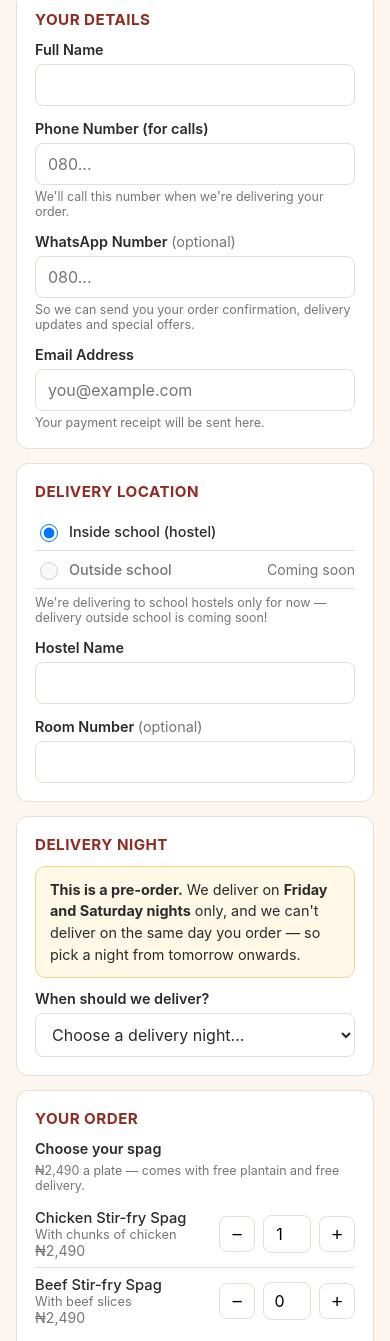
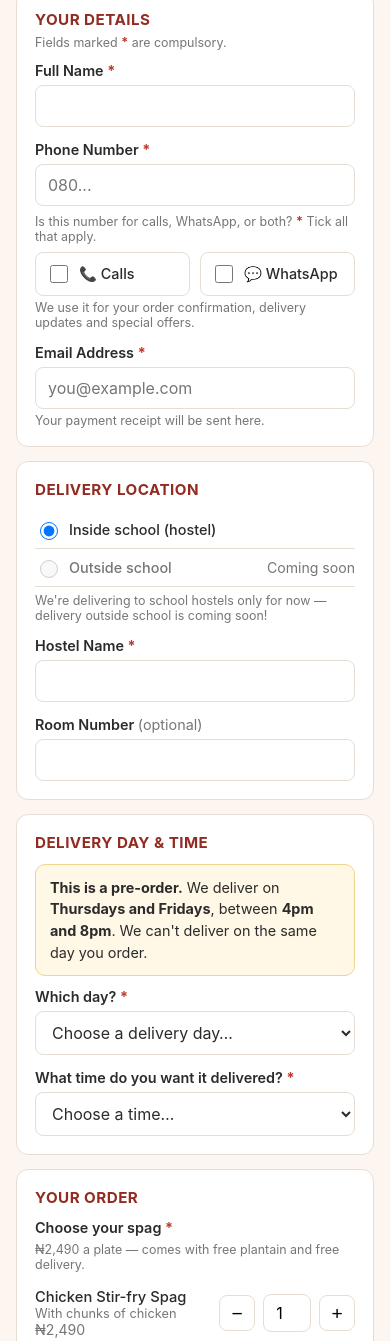
Before and after one commit to abdulwarithsalman15-boop/Pasta-Village-Order, a plain HTML site: page index.html in a window 390 px wide. Shown: the part 256-1597 px from the top of the page. Drawn offline with Linux system fonts and the light colour scheme.

Commit message:
Thursday/Friday delivery with time slots, one phone number with Calls/WhatsApp ticks, remove QR code, new address
Co-Authored-By: Claude Opus 5.5 <noreply@anthropic.com>
Claude-Session: https://claude.ai/code/session_019eDQcWgZXbCg1HAGwNecBV

```diff
--- a/index.html
+++ b/index.html
@@ -221,17 +221,13 @@
   .contact-btn small { display: block; font-weight: 400; font-size: 0.8rem; margin-top: 2px; opacity: 0.85; }
   .contact-btn.official { background: #25d366; color: #0b3d1f; }
   .contact-btn.ceo { background: #fff; color: var(--brand-dark); border: 1px solid var(--brand); }
-  .qr-box {
-    display: flex;
-    align-items: center;
-    gap: 14px;
-    margin-top: 6px;
-    font-size: 0.85rem;
-    color: var(--muted);
+  .req { color: var(--brand); font-weight: 700; }
+  .choice-row { display: flex; gap: 10px; margin-top: 8px; }
+  .choice-row label {
+    flex: 1; display: flex; align-items: center; gap: 8px; margin: 0;
+    padding: 9px 10px; border: 1px solid var(--border); border-radius: 8px;
+    font-weight: 500; font-size: 0.9rem; background: #fff;
   }
-  .qr-box img { width: 120px; height: 120px; flex-shrink: 0; }
-  /* A phone can't scan its own screen, so only show the QR code on bigger screens */
-  @media (max-width: 600px) { .qr-box { display: none; } }
   .spinner {
     width: 36px; height: 36px; margin: 6px auto 12px;
     border: 4px solid var(--border); border-top-color: var(--brand);
@@ -246,7 +242,7 @@
   <header>
     <h1>Pasta Village</h1>
     <p>Everyone is a king — you should eat like one.</p>
-    <p class="preorder-badge">🗓️ Pre-order · We deliver on Friday &amp; Saturday nights</p>
+    <p class="preorder-badge">🗓️ Pre-order · We deliver Thursdays &amp; Fridays, 4pm – 8pm</p>
   </header>
 
   <form id="orderForm" novalidate>
@@ -263,22 +259,23 @@
 
     <div class="card">
       <h2>Your Details</h2>
+      <div class="hint" style="margin:-6px 0 12px;">Fields marked <span class="req">*</span> are compulsory.</div>
       <div class="field">
-        <label for="name">Full Name</label>
+        <label for="name">Full Name <span class="req">*</span></label>
         <input type="text" id="name" autocomplete="name" required>
       </div>
       <div class="field">
-        <label for="phone">Phone Number (for calls)</label>
+        <label for="phone">Phone Number <span class="req">*</span></label>
         <input type="tel" id="phone" placeholder="080..." autocomplete="tel" required>
-        <div class="hint">We'll call this number when we're delivering your order.</div>
+        <div class="hint" style="margin-top:8px;">Is this number for calls, WhatsApp, or both? <span class="req">*</span> Tick all that apply.</div>
+        <div class="choice-row">
+          <label for="phoneCalls"><input type="checkbox" id="phoneCalls"> 📞 Calls</label>
+          <label for="phoneWa"><input type="checkbox" id="phoneWa"> 💬 WhatsApp</label>
+        </div>
+        <div class="hint">We use it for your order confirmation, delivery updates and special offers.</div>
       </div>
       <div class="field">
-        <label for="whatsapp">WhatsApp Number <span style="font-weight:400;color:var(--muted);">(optional)</span></label>
-        <input type="tel" id="whatsapp" placeholder="080...">
-        <div class="hint">So we can send you your order confirmation, delivery updates and special offers.</div>
-      </div>
-      <div class="field">
-        <label for="email">Email Address</label>
+        <label for="email">Email Address <span class="req">*</span></label>
         <input type="email" id="email" placeholder="you@example.com" autocomplete="email" required>
         <div class="hint">Your payment receipt will be sent here.</div>
       </div>
@@ -300,7 +297,7 @@
 
       <div id="hostelFields" style="margin-top:14px;">
         <div class="field">
-          <label for="hostel">Hostel Name</label>
+          <label for="hostel">Hostel Name <span class="req">*</span></label>
           <input type="text" id="hostel">
         </div>
         <div class="field">
@@ -320,15 +317,25 @@
     </div>
 
     <div class="card">
-      <h2>Delivery Night</h2>
+      <h2>Delivery Day &amp; Time</h2>
       <div class="notice" style="margin-bottom:12px;">
-        <strong>This is a pre-order.</strong> We deliver on <strong>Friday and Saturday nights</strong> only,
-        and we can't deliver on the same day you order — so pick a night from tomorrow onwards.
+        <strong>This is a pre-order.</strong> We deliver on <strong>Thursdays and Fridays</strong>, between
+        <strong>4pm and 8pm</strong>. We can't deliver on the same day you order.
       </div>
       <div class="field">
-        <label for="deliveryDate">When should we deliver?</label>
+        <label for="deliveryDate">Which day? <span class="req">*</span></label>
         <select id="deliveryDate" required>
-          <option value="">Choose a delivery night…</option>
+          <option value="">Choose a delivery day…</option>
+        </select>
+      </div>
+      <div class="field">
+        <label for="deliveryTime">What time do you want it delivered? <span class="req">*</span></label>
+        <select id="deliveryTime" required>
+          <option value="">Choose a time…</option>
+          <option value="16-17">4pm – 5pm</option>
+          <option value="17-18">5pm – 6pm</option>
+          <option value="18-19">6pm – 7pm</option>
+          <option value="19-20">7pm – 8pm</option>
         </select>
       </div>
     </div>
@@ -336,7 +343,7 @@
     <div class="card">
       <h2>Your Order</h2>
       <div class="field">
-        <label>Choose your spag</label>
+        <label>Choose your spag <span class="req">*</span></label>
         <div class="hint" style="margin-bottom:8px;">₦2,490 a plate — comes with free plantain and free delivery.</div>
         <!-- If you change a dish name or price here, change it in apps-script.gs too (DISHES). -->
         <div class="dish-row">
@@ -419,7 +426,7 @@
       <strong>Delivery:</strong> <span id="tDelivery"></span><br>
       <strong>Amount paid:</strong> <span id="tTotal"></span>
     </div>
-    <p class="muted">We'll prepare your food for your delivery night and call you when we're on the way.
+    <p class="muted">We'll prepare your food and deliver it on your chosen day and time.
       A receipt has been sent to your email.</p>
     <a class="wa-link hidden" id="waThanks" target="_blank" rel="noopener">Message us on WhatsApp →</a>
     <a class="btn secondary" href="./" id="newOrderBtn">Place another order</a>
@@ -453,11 +460,7 @@
       📝 Complaints or suggestions? Message the CEO
       <small>We read every message and want to hear from you</small>
     </a>
-    <div class="qr-box">
-      <img src="whatsapp-qr.png" width="160" height="160" alt="QR code to chat with Pasta Village on WhatsApp">
-      <div>Scan with your phone camera to chat with Pasta Village on WhatsApp</div>
-    </div>
-    <p class="muted" style="margin:12px 0 0;text-align:center;">✉️ thepastavillage@gmail.com · 📍 Aluta market, FUTA</p>
+    <p class="muted" style="margin:12px 0 0;text-align:center;">✉️ thepastavillage@gmail.com · 📍 Directly beside Food Boat, Aluta Market, FUTA</p>
   </div>
 
 </div>
@@ -586,11 +589,13 @@
   // ---- Remember the customer's details on this phone for next time ----
   // Stored only in this browser on the customer's own device; never sent anywhere else.
   const SAVED_KEY = 'pastaVillageDetails';
-  const SAVED_FIELDS = ['name', 'phone', 'whatsapp', 'email', 'hostel', 'room', 'address'];
+  const SAVED_FIELDS = ['name', 'phone', 'email', 'hostel', 'room', 'address'];
+  const SAVED_TICKS = ['phoneCalls', 'phoneWa'];
 
   function saveDetails() {
     const d = { locType: locHostel.checked ? 'hostel' : 'outside' };
     SAVED_FIELDS.forEach(f => { d[f] = $(f).value.trim(); });
+    SAVED_TICKS.forEach(f => { d[f] = $(f).checked; });
     try { localStorage.setItem(SAVED_KEY, JSON.stringify(d)); } catch (e) { /* private mode etc. */ }
   }
 
@@ -599,6 +604,7 @@
     try { d = JSON.parse(localStorage.getItem(SAVED_KEY) || 'null'); } catch (e) { d = null; }
     if (!d || !d.name) return;
     SAVED_FIELDS.forEach(f => { if (typeof d[f] === 'string') $(f).value = d[f]; });
+    SAVED_TICKS.forEach(f => { $(f).checked = d[f] === true; });
     if (d.locType === 'outside' && !$('locOutside').disabled) $('locOutside').checked = true; else locHostel.checked = true;
     toggleLocationFields();
     $('welcomeTitle').textContent = 'Welcome back, ' + d.name.split(' ')[0] + '! 👋';
@@ -609,6 +615,7 @@
   $('forgetBtn').addEventListener('click', () => {
     try { localStorage.removeItem(SAVED_KEY); } catch (e) {}
     SAVED_FIELDS.forEach(f => { $(f).value = ''; });
+    SAVED_TICKS.forEach(f => { $(f).checked = false; });
     locHostel.checked = true;
     toggleLocationFields();
     $('welcomeNote').classList.add('hidden');
@@ -618,28 +625,24 @@
 
   loadDetails();
 
-  // ---- Delivery nights (pre-order) ----
-  // Friday = 5, Saturday = 6. Today is never offered. Dates use Nigerian time, not the phone's clock zone.
-  // (Keep the same as DELIVERY_DAYS / DELIVERY_WEEKS_AHEAD in apps-script.gs.)
-  const DELIVERY_DAYS = [5, 6];
-  const DELIVERY_WEEKS_AHEAD = 4;
+  // ---- Delivery days (pre-order) ----
+  // Thursday = 4, Friday = 5. Only the NEXT Thursday and the NEXT Friday are offered (no booking weeks
+  // ahead), and today is never offered. Dates use Nigerian time, not the phone's clock zone.
+  // (Keep the same as DELIVERY_DAYS in apps-script.gs.)
+  const DELIVERY_DAYS = [4, 5];
 
   function buildDeliveryOptions() {
     const DAY = ['Sunday', 'Monday', 'Tuesday', 'Wednesday', 'Thursday', 'Friday', 'Saturday'];
     const MON = ['Jan', 'Feb', 'Mar', 'Apr', 'May', 'Jun', 'Jul', 'Aug', 'Sep', 'Oct', 'Nov', 'Dec'];
     const today = new Intl.DateTimeFormat('en-CA', { timeZone: 'Africa/Lagos' }).format(new Date()); // YYYY-MM-DD
     const base = new Date(today + 'T00:00:00Z');
-    // Weeks run Sunday–Saturday, so on a Saturday the next Friday counts as "next week".
-    const weekStart = base.getTime() - base.getUTCDay() * 86400000;
     const select = $('deliveryDate');
-    for (let i = 1; i <= DELIVERY_WEEKS_AHEAD * 7; i++) {
+    for (let i = 1; i <= 7; i++) {
       const d = new Date(base.getTime() + i * 86400000);
       if (!DELIVERY_DAYS.includes(d.getUTCDay())) continue;
-      const week = Math.floor((d.getTime() - weekStart) / (7 * 86400000));
-      const tag = week === 0 ? ' (this week)' : week === 1 ? ' (next week)' : '';
       const opt = document.createElement('option');
       opt.value = d.toISOString().slice(0, 10);
-      opt.textContent = DAY[d.getUTCDay()] + ' night, ' + d.getUTCDate() + ' ' + MON[d.getUTCMonth()] + tag;
+      opt.textContent = DAY[d.getUTCDay()] + ', ' + d.getUTCDate() + ' ' + MON[d.getUTCMonth()] + (i === 1 ? ' (tomorrow)' : '');
       select.append(opt);
     }
   }
@@ -661,7 +664,8 @@
 
     const name = $('name').value.trim();
     const phone = $('phone').value.trim();
-    const whatsapp = $('whatsapp').value.trim();
+    const phoneCalls = $('phoneCalls').checked;
+    const phoneWa = $('phoneWa').checked;
     const email = $('email').value.trim();
     const isHostel = locHostel.checked;
     const hostel = $('hostel').value.trim();
@@ -670,10 +674,12 @@
 
     if (!name) return showFormError('Please fill in your name.');
     if (phone.replace(/\D/g, '').length < 10) return showFormError('Please enter a phone number we can call you on.');
+    if (!phoneCalls && !phoneWa) return showFormError('Please tick whether your phone number is for calls, WhatsApp, or both.');
     if (!/^[^\s@]+@[^\s@]+\.[^\s@]+$/.test(email)) return showFormError('Please enter a valid email address.');
     if (isHostel && !hostel) return showFormError('Please tell us your hostel name.');
     if (!isHostel && !capturedCoords && !address) return showFormError('Please share your location or type your address.');
-    if (!$('deliveryDate').value) return showFormError('Please choose your delivery night (Friday or Saturday).');
+    if (!$('deliveryDate').value) return showFormError('Please choose your delivery day (Thursday or Friday).');
+    if (!$('deliveryTime').value) return showFormError('Please choose what time you want your order delivered.');
     if (!plateCount()) return showFormError('Please choose at least one plate of spag.');
 
     const dishes = {};
@@ -681,7 +687,7 @@
 
     const payload = {
       action: 'create',
-      name, phone, whatsapp, email,
+      name, phone, phoneCalls, phoneWa, email,
       locationType: isHostel ? 'Hostel' : 'Outside',
       hostel: isHostel ? hostel : '',
       room: isHostel ? room : '',
@@ -689,6 +695,7 @@
       gps: (!isHostel && capturedCoords) ? (capturedCoords.lat + ',' + capturedCoords.lng) : '',
       dishes,
       deliveryDate: $('deliveryDate').value,
+      deliveryTime: $('deliveryTime').value,
       extras: [...extraChecks].filter(c => c.checked && !c.disabled).map(c => c.dataset.id),
       declinedGifts: [...giftChecks].filter(c => !c.checked).map(c => c.dataset.id),
       returnUrl: location.origin + location.pathname
@@ -731,7 +738,7 @@
       $('thanksTitle').textContent = 'Thank you for ordering from Pasta Village' + (r.name ? ', ' + r.name.split(' ')[0] : '') + '!';
       $('tCode').textContent = r.code;
       $('tOrder').textContent = (r.dishes || (r.quantity + ' plate(s)')) + (r.extras ? ' + ' + r.extras : '');
-      $('tDelivery').textContent = r.deliveryNight || '—';
+      $('tDelivery').textContent = (r.deliveryNight || '—') + (r.deliveryTime ? ', ' + r.deliveryTime : '');
       $('tTotal').textContent = currency(r.total);
       setupWhatsApp('waThanks', 'Hi Pasta Village! I just paid for order ' + r.code + '.');
       show('thanksScreen');
```
Also changed, not shown: whatsapp-qr.png (deleted).
